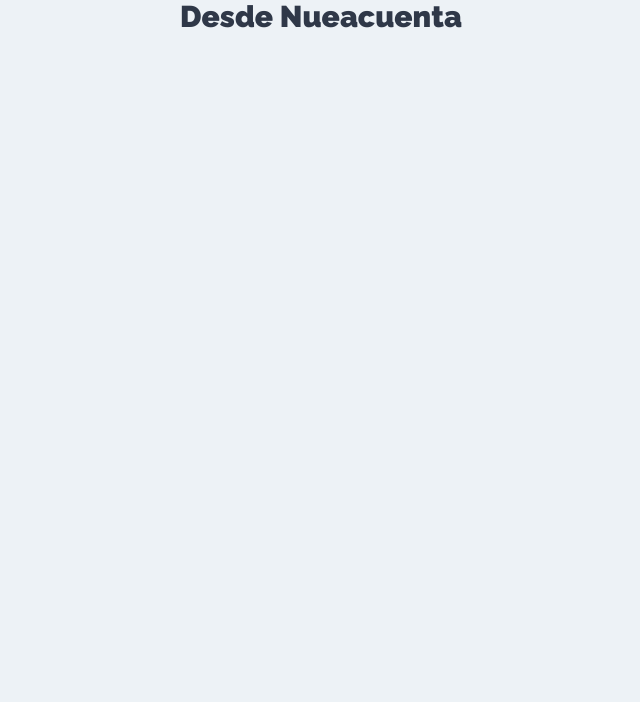
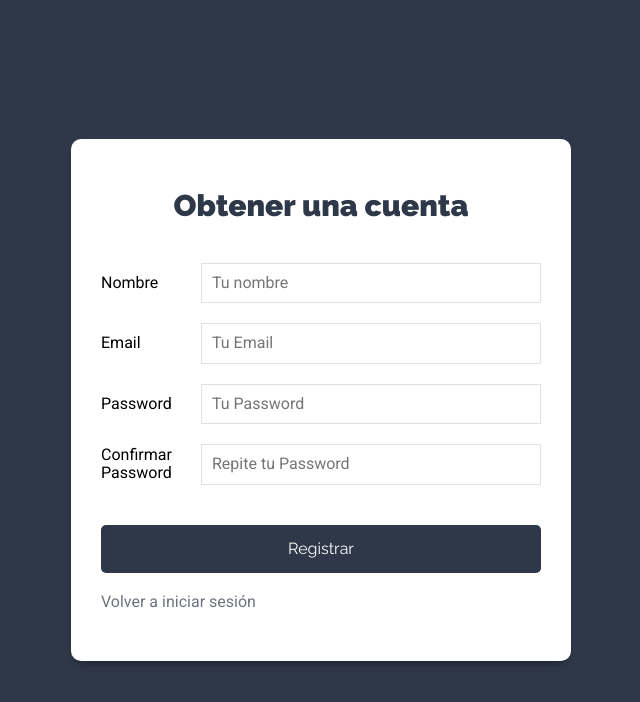
Before and after one commit to musiciancoder/MERNCLIENTE, a React (Create React App) app: page /nueva-cuenta in a window 1280 px wide. Shown: the top 702 px of the page, without its empty margins (319-959 px from the left). Built offline with nearby package versions, Linux system fonts and the light colour scheme.

Commit message:
191.Creando el componente de crear cuenta

```diff
--- a/src/components/auth/NuevaCuenta.js
+++ b/src/components/auth/NuevaCuenta.js
@@ -1,8 +1,105 @@
-import React from 'react';
+import React, {useState} from 'react';
+import {Link} from "react-router-dom";
 
 const NuevaCuenta = () => {
-    return(
-        <h1>Desde Nueacuenta</h1>
+
+    //state para iniciar sesion
+    const [usuario, guardarUsuario] = useState ({
+        email:'',
+        password: '',
+        nombre:'',
+        confirmar:''
+    });
+
+    //extraer de usuario
+
+    const {email,nombre, password, confirmar} = usuario;
+
+    const onChange = (e) => { //al escribir en los inputs...
+        guardarUsuario({ //...cambia el estado del usuario
+            ...usuario,
+            [e.target.name]: e.target.value
+        })
+    }
+
+    //Cuando el usuario quiere iniciar sesion
+    const onSubmit = (e) => {
+        e.preventDefault();
+
+        //Validar que no haya campos vacios
+
+        //Revisar que password minimo de 6 caracteres
+
+        //Pasarlo al action
+    }
+
+    return (
+
+        <div className="form-usuario">
+            <div className="contenedor-form sombra-dark">
+                <h1>Obtener una cuenta</h1>
+
+
+                <form onSubmit={onSubmit}>
+
+                    <div className="campo-form">
+                        <label htmlFor="email">Nombre</label>
+                        <input
+                            type="text"
+                            id="nombre"
+                            name="nombre"
+                            placeholder="Tu nombre"
+                            value={nombre} //sin esto igual toma el valor que escribimos hacia el state
+                            onChange={onChange}
+                        />
+                    </div>
+
+                    <div className="campo-form">
+                        <label htmlFor="email">Email</label>
+                        <input
+                            type="email"
+                            id="email"
+                            name="email"
+                            placeholder="Tu Email"
+                            value={email}
+                            onChange={onChange}
+                        />
+                    </div>
+
+                    <div className="campo-form">
+                        <label htmlFor="password">Password</label>
+                        <input
+                            type="password"
+                            id="password"
+                            name="password"
+                            placeholder="Tu Password"
+                            value={password}
+                            onChange={onChange}
+                        />
+                    </div>
+
+                    <div className="campo-form">
+                        <label htmlFor="confirmar">Confirmar Password</label>
+                        <input
+                            type="password"
+                            id="confirmar"
+                            name="password"
+                            placeholder="Repite tu Password"
+                            value={confirmar}
+                            onChange={onChange}
+                        />
+                    </div>
+
+                    <div className="campo-form">
+                        <input type="submit" className="btn btn-primario btn-block" value="Registrar"/>
+
+                    </div>
+                </form>
+
+                <Link to={'/'} className="enlace-cuenta">Volver a iniciar sesión</Link>
+
+            </div>
+        </div>
     );
 }
 
```
